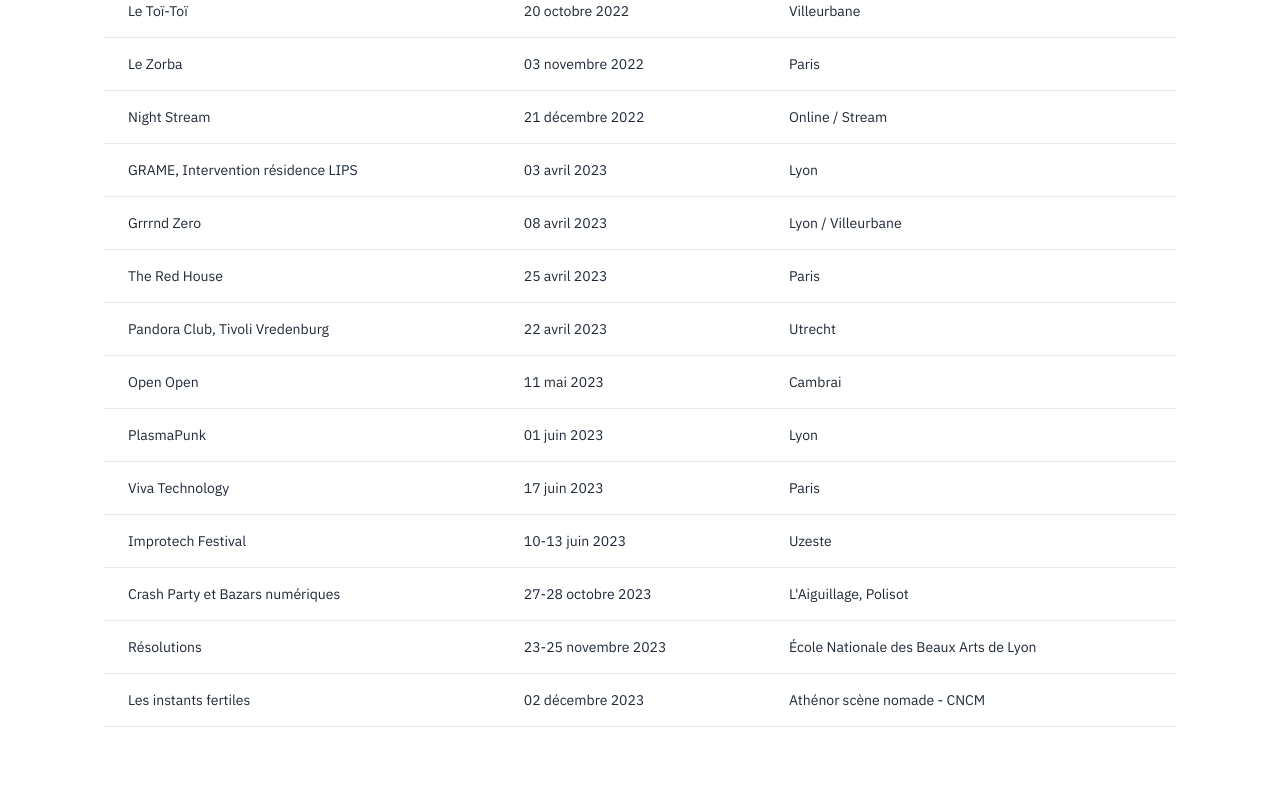
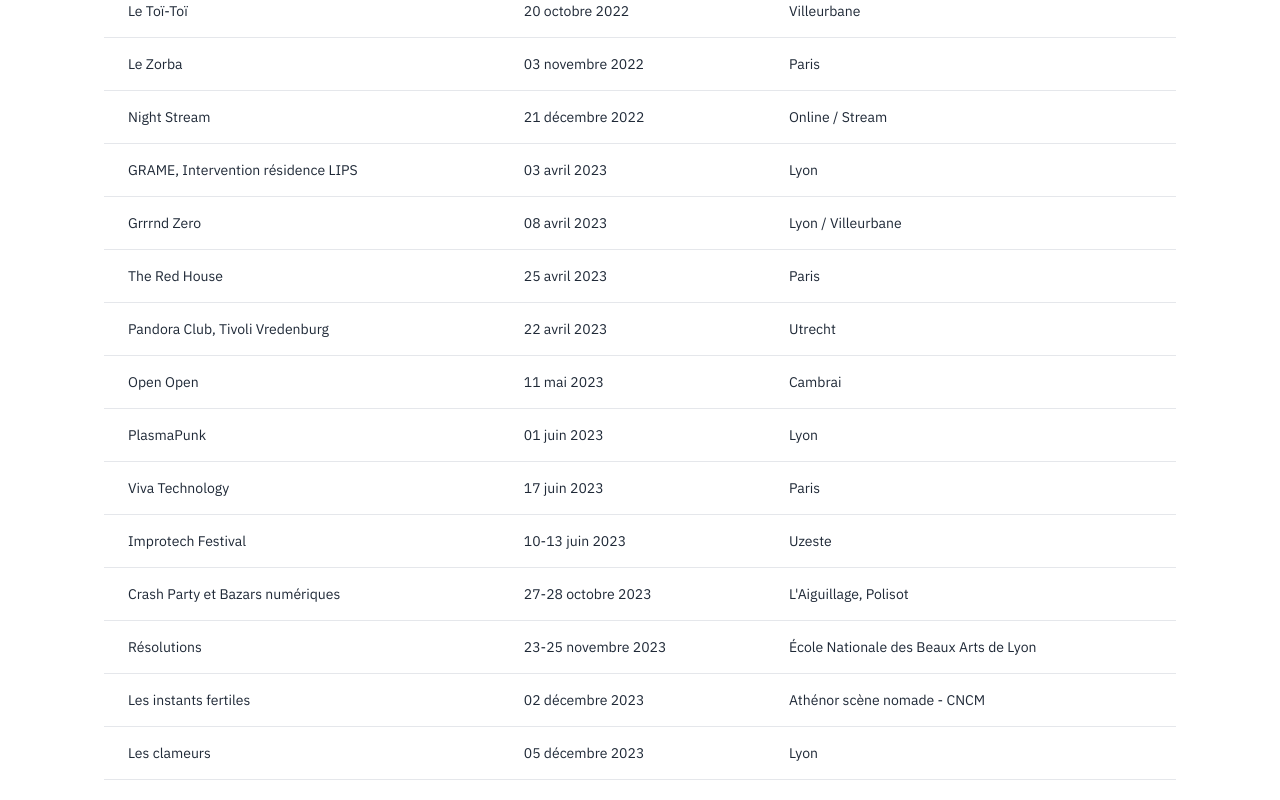
Before and after one commit to Bubobubobubobubo/Website, an Eleventy site: page src/music.html in a window 1280 px wide. Shown: the part 4283-5083 px from the top of the page. Built offline with nearby package versions, Linux system fonts and the light colour scheme; Eleventy itself is replaced by a stand-in of ours; files that its build step writes are made by us from their sources.

Commit message:
add date

```diff
--- a/src/music.html
+++ b/src/music.html
@@ -433,6 +433,7 @@
             <td class="px-6 py-4">27-28 octobre 2023</td>
             <td class="px-6 py-4">L'Aiguillage, Polisot</td>
           </tr>
+
           <tr class="bg-white border-b">
             <th
               scope="row"
@@ -443,6 +444,7 @@
             <td class="px-6 py-4">23-25 novembre 2023</td>
             <td class="px-6 py-4">École Nationale des Beaux Arts de Lyon</td>
           </tr>
+
           <tr class="bg-white border-b">
             <th
               scope="row"
@@ -453,6 +455,19 @@
             <td class="px-6 py-4">02 décembre 2023</td>
             <td class="px-6 py-4">Athénor scène nomade - CNCM</td>
           </tr>
+
+
+          <tr class="bg-white border-b">
+            <th
+              scope="row"
+              class="px-6 py-4 font-medium text-gray-800 whitespace-nowrap"
+            >
+              Les clameurs
+            </th>
+            <td class="px-6 py-4">05 décembre 2023</td>
+            <td class="px-6 py-4">Lyon</td>
+          </tr>
+
         </tbody>
       </table>
     </div>
```
